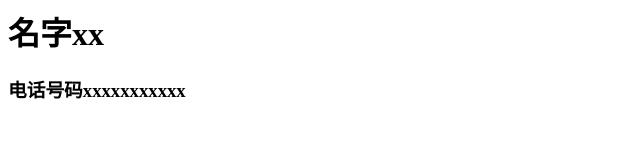
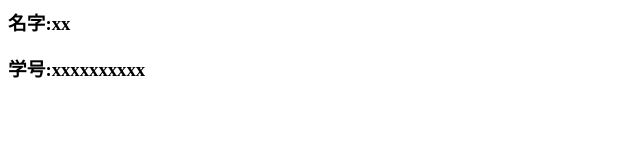
Before and after one commit to huakaizaihui/ZZ-work, a plain HTML site: page index.html in a window 1280 px wide. Shown: the whole page, without its empty margins (0-640 px from the left). Drawn offline with Linux system fonts and the light colour scheme.

Commit message:
修改大标题
原小标题大小不变

```diff
--- a/index.html
+++ b/index.html
@@ -1,2 +1,2 @@
-<H1>名字xx</H1>
-<H3>电话号码xxxxxxxxxxx</H3>
+<H3>名字:xx</H3>
+<H3>学号:xxxxxxxxxx</H3>
```
